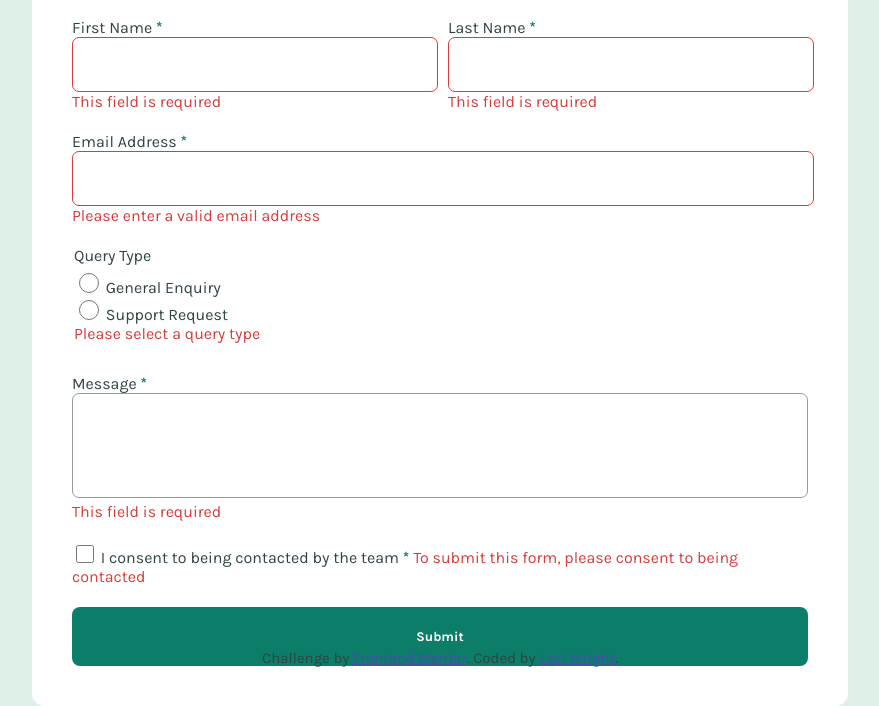
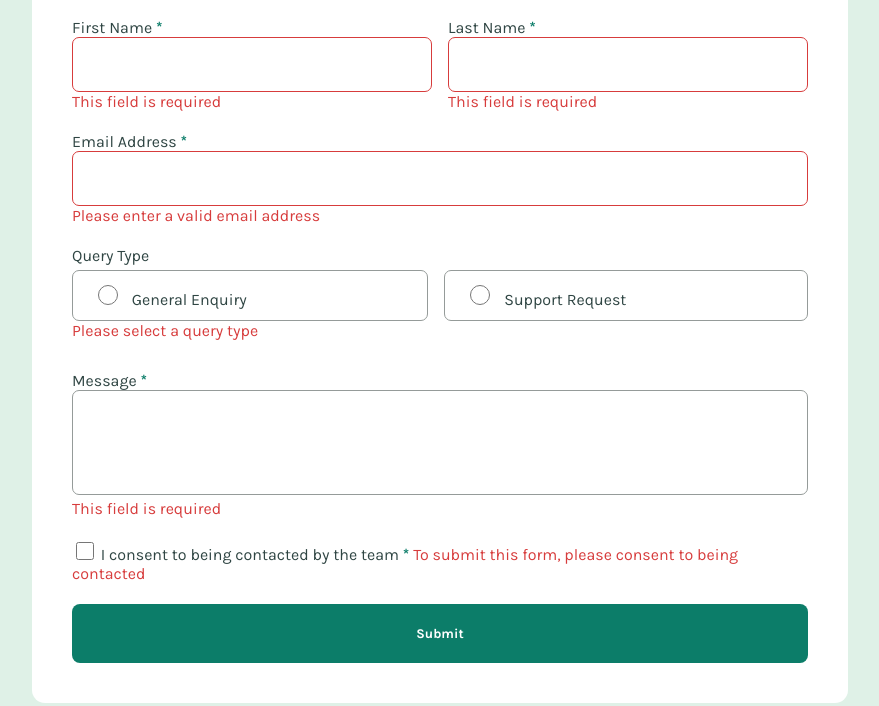
Before and after one commit to law973/contact_form, a website: page index.html in a window 1280 px wide. Shown: the part 123-829 px from the top of the page, without its empty margins (200-1079 px from the left). Drawn offline with Linux system fonts and the light colour scheme.

Commit message:
added styling for radio button divs

```diff
--- /dev/null
+++ b/scss/_mixins.scss
@@ -0,0 +1,5 @@
+@media screen and (max-height: 880px) {
+    .attribution {
+        visibility: hidden;
+    }
+}
--- a/scss/_reset.scss
+++ b/scss/_reset.scss
@@ -14,7 +14,11 @@ body {
 
 fieldset {
     border: none;
+    margin-left: 0;
+    margin-right: 0;
     padding-left: 0;
+    padding-right: 0;
+    width: 100%;
 }
 
 legend {
--- a/scss/layout/_card.scss
+++ b/scss/layout/_card.scss
@@ -36,7 +36,7 @@
             border-radius: 7px;
             font-family: inherit;
             height: 51px;
-            width: 100%;
+            width: calc(100% - 6px);
 
             &:hover {
                 cursor: pointer;
@@ -105,4 +105,27 @@
     .error {
         color: $color-error-red;
     }
+
+    #query-container {
+        display:flex;
+    }
+
+    .radio-container {
+        border: 1px solid $color-grey-border;
+        border-radius: 7px;
+        flex-grow: 1;
+        padding: 11px 20px;
+
+        label {
+            padding-left: 7px;
+        }
+
+        &:nth-child(1) {
+            margin-right: 8px;
+        }
+
+        &:nth-child(2) {
+            margin-left: 8px;
+        }
+    }
 }
--- a/scss/main.scss
+++ b/scss/main.scss
@@ -3,5 +3,6 @@
 
 // Import SCSS partials
 @import 'variables';
+@import 'mixins';
 @import 'reset';
 @import 'layout';
```
Also changed, not shown: css/compiled_style.css.
